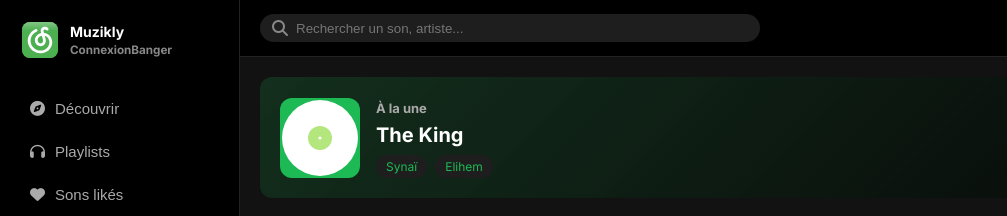
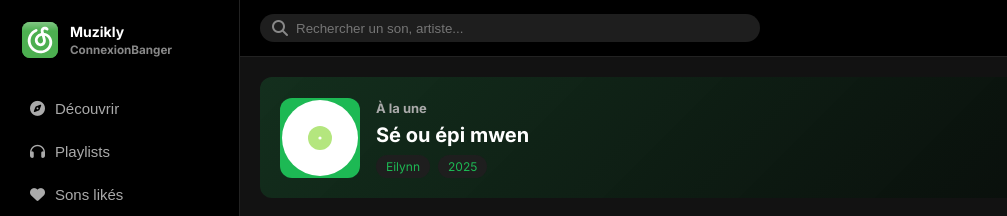
Before and after one commit to CX-Banger/cx-banger-dev, a React app: page index.html in a window 1280 px wide. Shown: the top 216 px of the page, 0-1007 px from the left. Built offline with nearby package versions, Linux system fonts and the light colour scheme.

Commit message:
Update featured title and chip elements in index.html

```diff
--- a/index.html
+++ b/index.html
@@ -96,10 +96,10 @@
 </svg></div>
             <div class="hero-meta">
               <strong>À la une</strong>
-              <h2 id="featuredTitle">The King</h2>
+              <h2 id="featuredTitle">Sé ou épi mwen</h2>
               <div class="chips">
-                <span class="chip">Synaï</span>
-                <span class="chip">Elihem</span>
+                <span class="chip">Eilynn</span>
+                <span class="chip">2025</span>
               </div>
             </div>
             <div class="hero-platforms">
```
